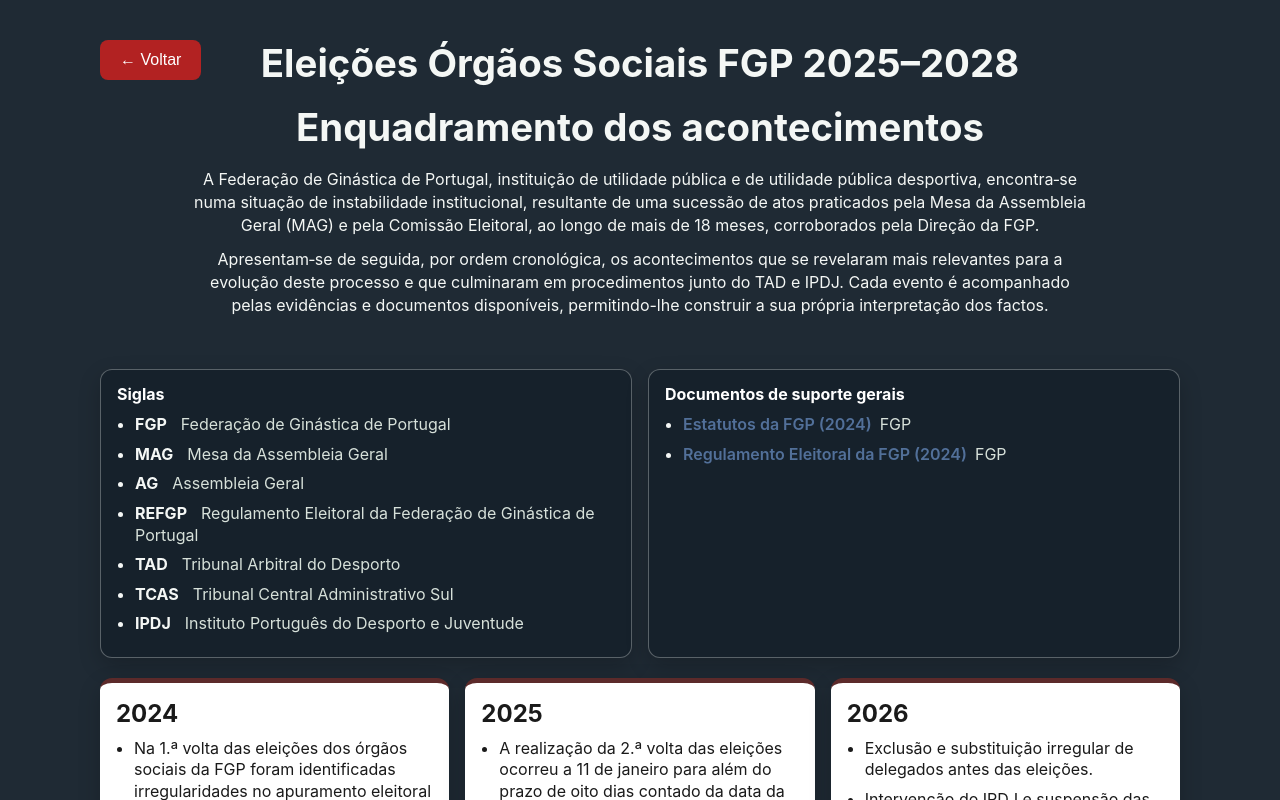
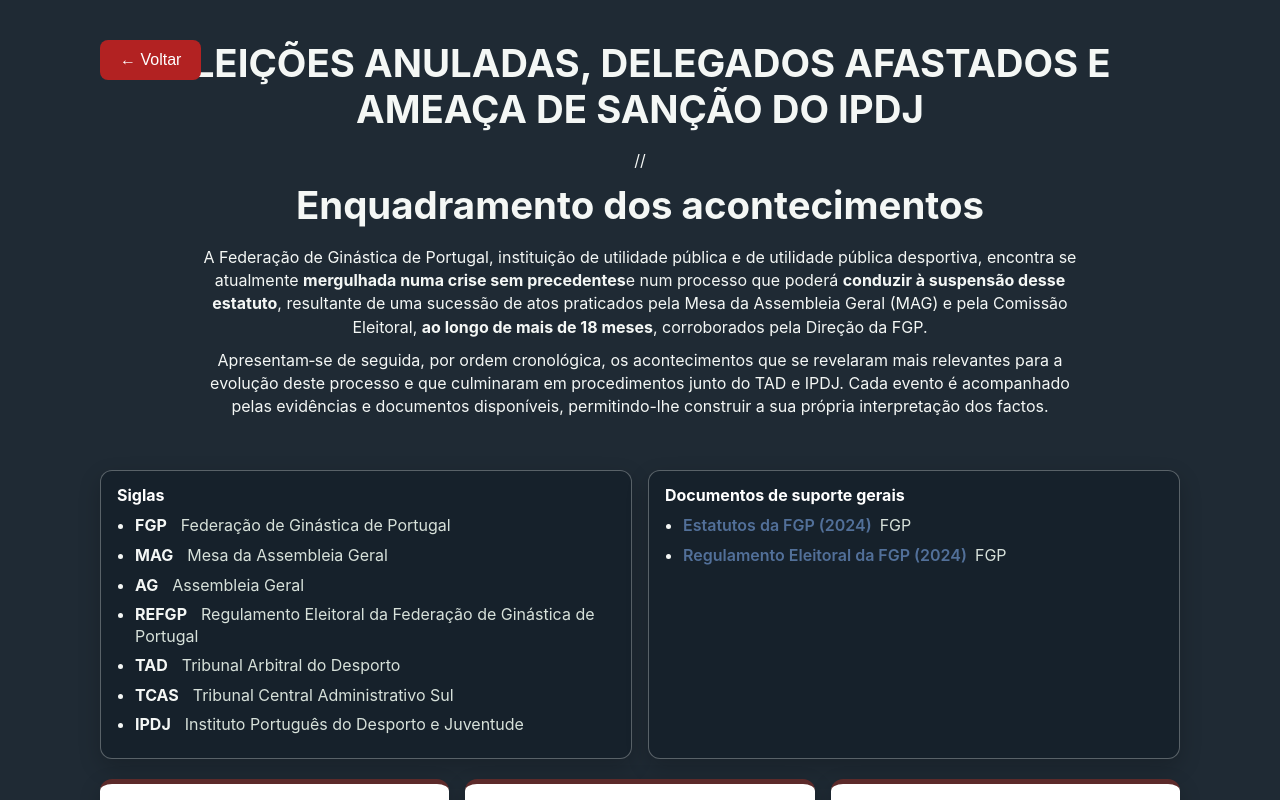
Before and after one commit to ginasticaPT/site, a React (Create React App) app: page /site/overview in a window 1280 px wide. Shown: the top 800 px of the page. Built offline with nearby package versions, Linux system fonts and the light colour scheme; the HTML template or start-up script is replaced by a standard one.

Commit message:
Update Overview.js

```diff
--- a/src/pages/Overview.js
+++ b/src/pages/Overview.js
@@ -32,11 +32,11 @@
         <Link to="/">
           <button className="overview-back-button">← Voltar</button>
         </Link>
-        <h1>Eleições Órgãos Sociais FGP 2025–2028</h1>
-        <h1>Enquadramento dos acontecimentos</h1>
+        <h1><strong>ELEIÇÕES ANULADAS, DELEGADOS AFASTADOS E AMEAÇA DE SANÇÃO DO IPDJ</strong></h1>
+        //<h1>Enquadramento dos acontecimentos</h1>
         <p>
-          A Federação de Ginástica de Portugal, instituição de utilidade pública e de utilidade pública desportiva, encontra‑se numa situação de instabilidade institucional,
-          resultante de uma sucessão de atos praticados pela Mesa da Assembleia Geral (MAG) e pela Comissão Eleitoral, ao longo de mais de 18 meses, corroborados pela Direção da FGP.
+          A Federação de Ginástica de Portugal, instituição de utilidade pública e de utilidade pública desportiva, encontra se atualmente <strong>mergulhada numa crise sem precedentes</strong>
+          e num processo que poderá <strong>conduzir à suspensão desse estatuto</strong>, resultante de uma sucessão de atos praticados pela Mesa da Assembleia Geral (MAG) e pela Comissão Eleitoral, <strong>ao longo de mais de 18 meses</strong>, corroborados pela Direção da FGP.
         </p>
         <p>
           Apresentam‑se de seguida, por ordem cronológica, os acontecimentos que se revelaram mais relevantes para a evolução deste processo e que culminaram em procedimentos junto do TAD e IPDJ.
```
